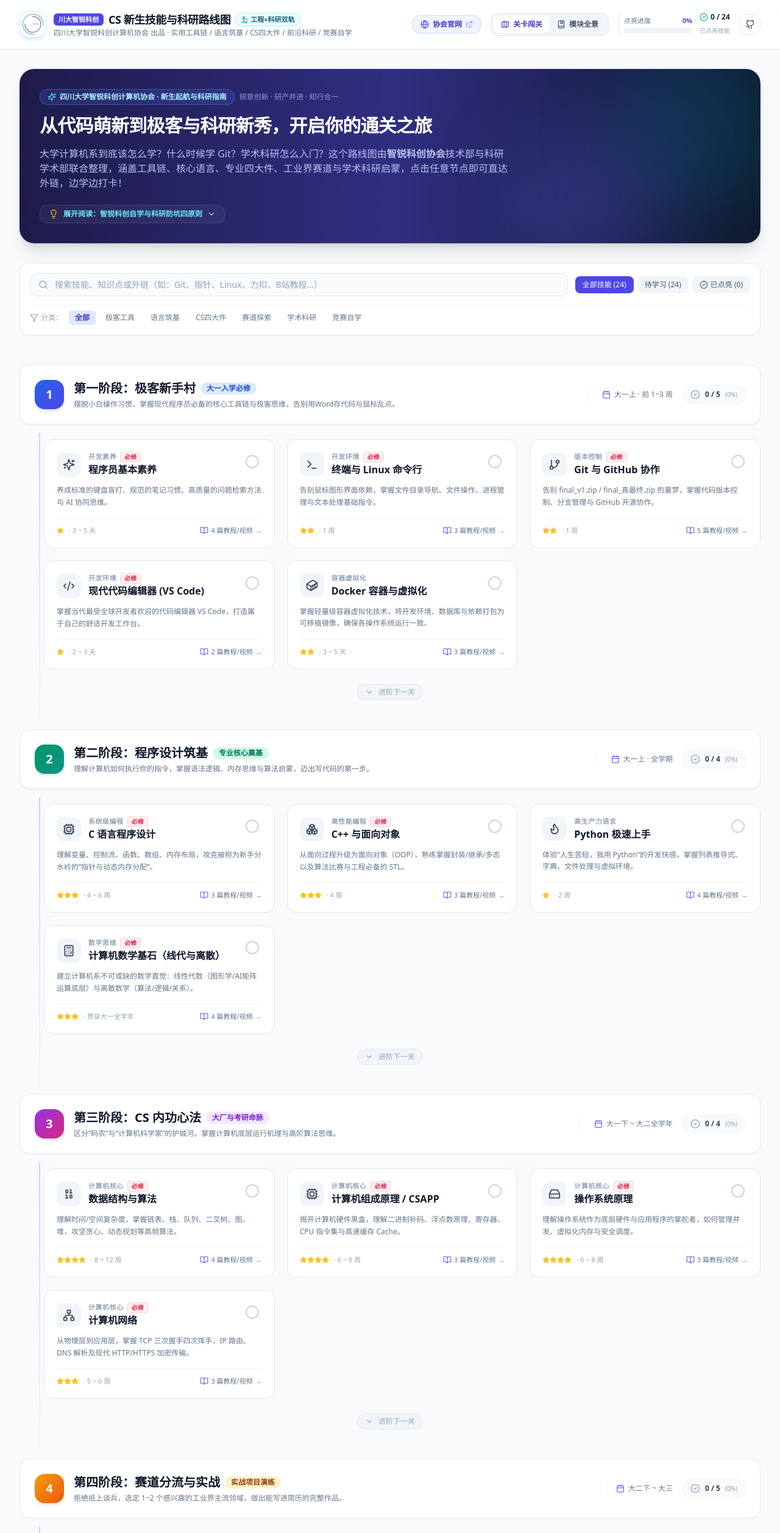
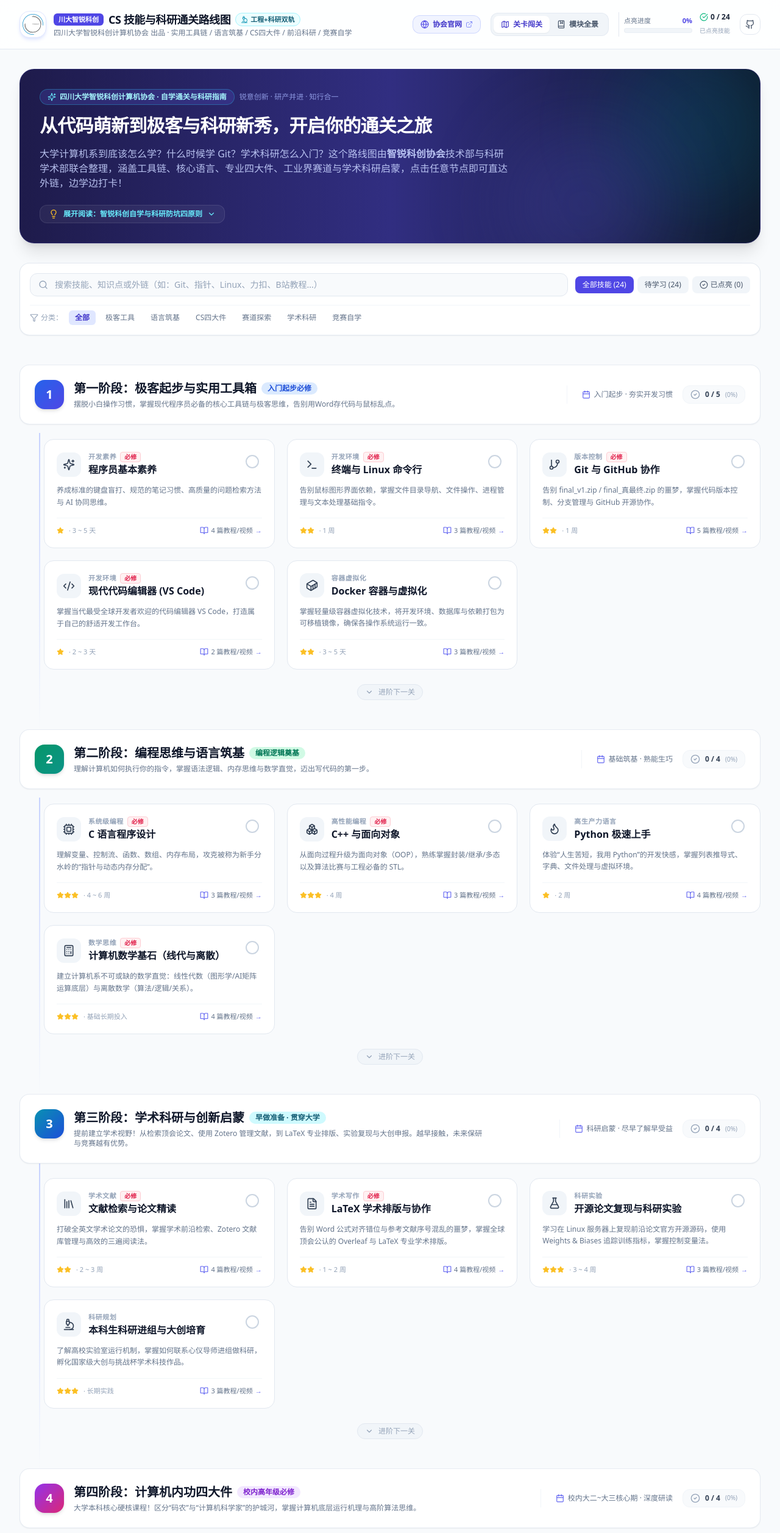
Before and after one commit to scu-covariant/freshmen-roadmap, a React (Vite) app: page / in a window 1280 px wide. Shown: the top 2514 px of the page at 61% size. Built offline with nearby package versions, Linux system fonts and the light colour scheme.

Commit message:
refactor: reorder roadmap stages and completely remove '大一' wording to avoid misinterpretation

```diff
--- a/src/App.tsx
+++ b/src/App.tsx
@@ -162,7 +162,7 @@ export function App() {
         <div className="flex items-center justify-center gap-1 text-slate-500">
           <span>用</span>
           <Heart className="w-3.5 h-3.5 text-rose-500 fill-rose-500" />
-          <span>与极客精神赋能新生与科研启航 · 始于代码，终于卓越</span>
+          <span>与极客精神赋能初学者与科研启航 · 始于代码，终于卓越</span>
         </div>
         <p className="text-[11px] text-slate-400">
           所有教程链接精选自 B站顶流公开课、名校开源 Lab、CCF 与官方文档 · 纯静态架构，支持 GitHub Pages 自动化免费部署
--- a/src/components/Header.tsx
+++ b/src/components/Header.tsx
@@ -53,7 +53,7 @@ export const Header: React.FC<HeaderProps> = ({
                   {ASSOCIATION_INFO.shortName}
                 </span>
                 <h1 className="text-base sm:text-lg font-black text-slate-900 tracking-tight group-hover:text-indigo-600 transition-colors">
-                  CS 新生技能与科研路线图
+                  CS 技能与科研通关路线图
                 </h1>
                 <span className="hidden lg:inline-flex items-center gap-1 px-2 py-0.5 rounded-full text-[11px] font-semibold bg-cyan-50 text-cyan-800 border border-cyan-200">
                   <Microscope className="w-3 h-3 text-cyan-600" />
--- a/src/components/HeroBanner.tsx
+++ b/src/components/HeroBanner.tsx
@@ -1,5 +1,5 @@
 import React, { useState } from 'react';
-import { Lightbulb, ChevronDown, ChevronUp, Rocket, BookMarked, Terminal, Flame, Microscope, Sparkles } from 'lucide-react';
+import { Lightbulb, ChevronDown, ChevronUp, Terminal, Flame, Microscope, Sparkles, BookMarked } from 'lucide-react';
 import { ASSOCIATION_INFO } from '../data/roadmapData';
 
 export const HeroBanner: React.FC = () => {
@@ -17,7 +17,7 @@ export const HeroBanner: React.FC = () => {
         <div className="flex flex-wrap items-center gap-2">
           <div className="inline-flex items-center gap-1.5 px-3 py-1 rounded-full bg-indigo-500/20 text-cyan-200 text-xs font-bold backdrop-blur-md border border-cyan-400/30">
             <Sparkles className="w-3.5 h-3.5 text-cyan-300" />
-            <span>{ASSOCIATION_INFO.name} · 新生起航与科研指南</span>
+            <span>{ASSOCIATION_INFO.name} · 自学通关与科研指南</span>
           </div>
           <span className="hidden sm:inline-block text-xs text-indigo-300/80">
             {ASSOCIATION_INFO.slogan}
@@ -63,7 +63,7 @@ export const HeroBanner: React.FC = () => {
                 <span>2. 尽早掌握 Git 与 Linux</span>
               </div>
               <p className="text-indigo-200/80 leading-relaxed">
-                大一就把平时所有的代码、实验作业 push 到 GitHub，四年后你的 GitHub 绿格子就是求职与面试最硬核的招牌。
+                尽早把平时所有的代码、实验作业 push 到 GitHub，日后你的 GitHub 绿格子就是求职与面试最硬核的招牌。
               </p>
             </div>
 
@@ -83,7 +83,7 @@ export const HeroBanner: React.FC = () => {
                 <span>4. 尽早建立科研意识（智锐特色）</span>
               </div>
               <p className="text-indigo-200/80 leading-relaxed">
-                不要觉得科研是大三大四的事！大二学会看顶会论文、用 LaTeX 排版、参加大创，将让你在保研和求职中拥有压倒性优势。
+                提前建立科研学术意识，尽早学会看顶会论文、用 LaTeX 排版、参加大创，将让你在保研和深造中拥有压倒性优势。
               </p>
             </div>
           </div>
--- a/src/components/ResourceDrawer.tsx
+++ b/src/components/ResourceDrawer.tsx
@@ -104,7 +104,7 @@ export const ResourceDrawer: React.FC<ResourceDrawerProps> = ({
                 </span>
                 {node.isEssential && (
                   <span className="inline-flex items-center px-2 py-0.5 rounded-full text-xs font-semibold bg-rose-50 text-rose-600 border border-rose-200">
-                    ★ 新生必学
+                    ★ 核心推荐
                   </span>
                 )}
                 <div className="flex items-center text-amber-400 text-xs pl-1">
@@ -192,7 +192,7 @@ export const ResourceDrawer: React.FC<ResourceDrawerProps> = ({
             <div className="p-4 rounded-xl bg-indigo-50/70 border border-indigo-100 space-y-1.5">
               <div className="flex items-center gap-2 text-indigo-900 font-semibold text-sm">
                 <HelpCircle className="w-4 h-4 text-indigo-600" />
-                <span>为什么大一 / 初学者一定要学它？</span>
+                <span>为什么初学者一定要学它？</span>
               </div>
               <p className="text-sm text-indigo-950/80 leading-relaxed">
                 {node.whyItMatters}
--- a/src/data/roadmapData.ts
+++ b/src/data/roadmapData.ts
@@ -22,11 +22,11 @@ export const ROADMAP_STAGES: RoadmapStage[] = [
   {
     id: 'stage-tools',
     order: 1,
-    title: '第一阶段：极客新手村',
+    title: '第一阶段：极客起步与实用工具箱',
     subtitle: '工欲善其事，必先利其器',
-    badge: '大一入学必修',
+    badge: '入门起步必修',
     description: '摆脱小白操作习惯，掌握现代程序员必备的核心工具链与极客思维，告别用Word存代码与鼠标乱点。',
-    recommendedTime: '大一上 · 前 1~3 周',
+    recommendedTime: '入门起步 · 夯实开发习惯',
     colorTheme: {
       bg: 'bg-blue-50',
       border: 'border-blue-200',
@@ -38,11 +38,11 @@ export const ROADMAP_STAGES: RoadmapStage[] = [
   {
     id: 'stage-language',
     order: 2,
-    title: '第二阶段：程序设计筑基',
-    subtitle: '第一门计算机语言与逻辑思维',
-    badge: '专业核心奠基',
-    description: '理解计算机如何执行你的指令，掌握语法逻辑、内存思维与算法启蒙，迈出写代码的第一步。',
-    recommendedTime: '大一上 · 全学期',
+    title: '第二阶段：编程思维与语言筑基',
+    subtitle: '第一门计算机语言与数学思维',
+    badge: '编程逻辑奠基',
+    description: '理解计算机如何执行你的指令，掌握语法逻辑、内存思维与数学直觉，迈出写代码的第一步。',
+    recommendedTime: '基础筑基 · 熟能生巧',
     colorTheme: {
       bg: 'bg-emerald-50',
       border: 'border-emerald-200',
@@ -52,13 +52,29 @@ export const ROADMAP_STAGES: RoadmapStage[] = [
     },
   },
   {
+    id: 'stage-research',
+    order: 3,
+    title: '第三阶段：学术科研与创新启蒙',
+    subtitle: '智锐科创科研部特色推荐',
+    badge: '早做准备 · 贯穿大学',
+    description: '提前建立学术视野！从检索顶会论文、使用 Zotero 管理文献，到 LaTeX 专业排版、实验复现与大创申报。越早接触，未来保研与竞赛越有优势。',
+    recommendedTime: '科研启蒙 · 尽早了解早受益',
+    colorTheme: {
+      bg: 'bg-cyan-50',
+      border: 'border-cyan-200',
+      badgeBg: 'bg-cyan-100',
+      badgeText: 'text-cyan-800',
+      gradient: 'from-cyan-600 to-blue-700',
+    },
+  },
+  {
     id: 'stage-core',
-    order: 3,
-    title: '第三阶段：CS 内功心法',
-    subtitle: '计算机专业核心四大件',
-    badge: '大厂与考研命脉',
-    description: '区分“码农”与“计算机科学家”的护城河，掌握计算机底层运行机理与高阶算法思维。',
-    recommendedTime: '大一下 ~ 大二全学年',
+    order: 4,
+    title: '第四阶段：计算机内功四大件',
+    subtitle: '校内核心课深入 · 考研与大厂护城河',
+    badge: '校内高年级必修',
+    description: '大学本科核心硬核课程！区分“码农”与“计算机科学家”的护城河，掌握计算机底层运行机理与高阶算法思维。',
+    recommendedTime: '校内大二~大三核心期 · 深度研读',
     colorTheme: {
       bg: 'bg-purple-50',
       border: 'border-purple-200',
@@ -69,12 +85,12 @@ export const ROADMAP_STAGES: RoadmapStage[] = [
   },
   {
     id: 'stage-directions',
-    order: 4,
-    title: '第四阶段：赛道分流与实战',
-    subtitle: '寻找你的技术兴趣方向',
-    badge: '实战项目演练',
-    description: '拒绝纸上谈兵，选定 1~2 个感兴趣的工业界主流领域，做出能写进简历的完整作品。',
-    recommendedTime: '大二下 ~ 大三',
+    order: 5,
+    title: '第五阶段：工业界赛道与项目实战',
+    subtitle: '技术方向选修与简历项目打磨',
+    badge: '高年级工程实战',
+    description: '结合个人兴趣选定 1~2 个工业界主流方向深挖，做出可演示、能写进简历的高质量完整作品。',
+    recommendedTime: '大二下 ~ 大三 · 方向选修与实践',
     colorTheme: {
       bg: 'bg-amber-50',
       border: 'border-amber-200',
@@ -84,29 +100,13 @@ export const ROADMAP_STAGES: RoadmapStage[] = [
     },
   },
   {
-    id: 'stage-research',
-    order: 5,
-    title: '第五阶段：学术科研与论文启蒙',
-    subtitle: '智锐科创科研部特色推荐',
-    badge: '前沿学术科研',
-    description: '探索计算机学科前沿！从检索顶会论文、使用 Zotero 管理文献，到 LaTeX 专业排版、实验复现与大创申报。',
-    recommendedTime: '大二 ~ 大三 · 贯穿本科科研',
-    colorTheme: {
-      bg: 'bg-cyan-50',
-      border: 'border-cyan-200',
-      badgeBg: 'bg-cyan-100',
-      badgeText: 'text-cyan-800',
-      gradient: 'from-cyan-600 to-blue-700',
-    },
-  },
-  {
     id: 'stage-growth',
     order: 6,
     title: '第六阶段：竞赛保研与自学升维',
     subtitle: '开源、竞赛与全球顶尖名校神课',
-    badge: '降维打击大学四年',
+    badge: '拓展视野 · 终身进阶',
     description: '站在巨人的肩膀上，利用全球最顶尖高校开源资源与高含金量学科竞赛，实现跨越式成长。',
-    recommendedTime: '贯穿大学四年',
+    recommendedTime: '贯穿大学全程 · 持续进阶',
     colorTheme: {
       bg: 'bg-rose-50',
       border: 'border-rose-200',
@@ -131,7 +131,7 @@ export const ROADMAP_NODES: RoadmapNode[] = [
     estimatedTime: '3 ~ 5 天',
     isEssential: true,
     summary: '养成标准的键盘盲打、规范的笔记习惯、高质量的问题检索方法与 AI 协同思维。',
-    whyItMatters: '很多新生还在用“二指禅”打字、报错只会截图问学长“为什么跑不通”。掌握盲打能让你专注思路；学会检索与提问能独立解决90%的技术报错！',
+    whyItMatters: '很多初学者还在用“二指禅”打字、报错只会截图问学长“为什么跑不通”。掌握盲打能让你专注思路；学会检索与提问能独立解决90%的技术报错！',
     keyPoints: [
       '英文标准指法盲打（目标达 40+ WPM，写代码手不离键）',
       'Markdown 纯文本排版语法（使用 Typora / Obsidian 写技术笔记）',
@@ -247,7 +247,7 @@ export const ROADMAP_NODES: RoadmapNode[] = [
     estimatedTime: '1 周',
     isEssential: true,
     summary: '告别 final_v1.zip / final_真最终.zip 的噩梦，掌握代码版本控制、分支管理与 GitHub 开源协作。',
-    whyItMatters: '没有任何商业项目不需要 Git。从大一开始把作业代码上传到 GitHub，四年后你的绿格子主页就是最硬核的求职简历！',
+    whyItMatters: '没有任何商业项目不需要 Git。从一开始就把作业和项目代码上传到 GitHub，日后你的绿格子主页就是最硬核的求职简历！',
     keyPoints: [
       'Git 核心概念：工作区、暂存区 (Staging)、本地仓库 (Repository)、远程仓库 (Remote)',
       '核心三板斧：git add, git commit -m, git push, git pull',
@@ -582,10 +582,10 @@ export const ROADMAP_NODES: RoadmapNode[] = [
     categoryLabel: '数学思维',
     iconName: 'Calculator',
     difficulty: 3,
-    estimatedTime: '贯穿大一全学年',
+    estimatedTime: '基础长期投入',
     isEssential: true,
     summary: '建立计算机系不可或缺的数学直觉：线性代数（图形学/AI矩阵运算底层）与离散数学（算法/逻辑/关系）。',
-    whyItMatters: '很多大一新生以为计算机只需要敲代码，遇到图形渲染或机器学习时才发现全被矩阵运算卡死。提前用优质几何直觉视频攻克线代，会让你领先同龄人一整个身位。',
+    whyItMatters: '很多初学者以为计算机只需要敲代码，遇到图形渲染或机器学习时才发现全被矩阵运算卡死。提前用优质几何直觉视频攻克线代，会让你领先同龄人一整个身位。',
     keyPoints: [
       '线性代数的几何本质：向量空间、线性变换、矩阵乘法空间映射、特征值与特征向量',
       '离散数学核心思维：命题逻辑与布尔代数、谓词演算、集合与关系、函数与二元关系',
@@ -1016,7 +1016,7 @@ export const ROADMAP_NODES: RoadmapNode[] = [
     estimatedTime: '4 ~ 6 周',
     isEssential: false,
     summary: '掌握 Prompt 提问艺术、Transformer 内部工作机制（自注意力/编码器解码器）以及基于 LangChain/RAG 的大模型应用落地。',
-    whyItMatters: '川大智锐科创资料索引（CSGuidance）重磅推荐！从 ChatGPT 提示词进阶到理解注意力机制与手撕 Transformer，是大一新生紧跟前沿技术变革最核心的技能。',
+    whyItMatters: '川大智锐科创资料索引（CSGuidance）重磅推荐！从 ChatGPT 提示词进阶到理解注意力机制与手撕 Transformer，是初学者紧跟前沿技术变革最核心的技能。',
     keyPoints: [
       '提示词工程 (Prompt Engineering)：零样本/少样本提示、思维链 (CoT)、角色设定与结构化输出',
       'Transformer 核心机制：Tokenize 分词、Embedding 词嵌入、自注意力 (Self-Attention)、多头注意力与 FFN',
@@ -1360,10 +1360,10 @@ export const ROADMAP_NODES: RoadmapNode[] = [
     summary: '盘点大学计算机含金量最高、认可度最广的权威比赛，制定合理的备赛策略。',
     whyItMatters: '竞赛国奖往往是高校保研加分、顶级大厂校招直推的最强硬通货！',
     keyPoints: [
-      '算法竞赛主流：蓝桥杯软件类（门槛亲民，适合大一试水拿奖建立信心）、ACM-ICPC / CCPC（世界顶级大学生算法竞赛，硬核至极）',
+      '算法竞赛主流：蓝桥杯软件类（门槛亲民，适合初学者试水拿奖建立信心）、ACM-ICPC / CCPC（世界顶级大学生算法竞赛，硬核至极）',
       '工程与开发类竞赛：中国软件杯（大厂真实业务命题）、微信小程序开发大赛、全国大学生计算机设计大赛',
       '综合科研创客：挑战杯、“互联网+”大学生创新创业大赛（偏重商业模式与科技创新落地）',
-      '比赛选型建议：大一先冲算法比赛筑底，大二拉队伍做项目冲工程比赛。',
+      '比赛选型建议：前期先冲算法比赛筑底，后续拉队伍做项目冲工程比赛。',
     ],
     resources: [
       {
```
Also changed, not shown: 1 other file (tests, documents, lock files or other folders).
